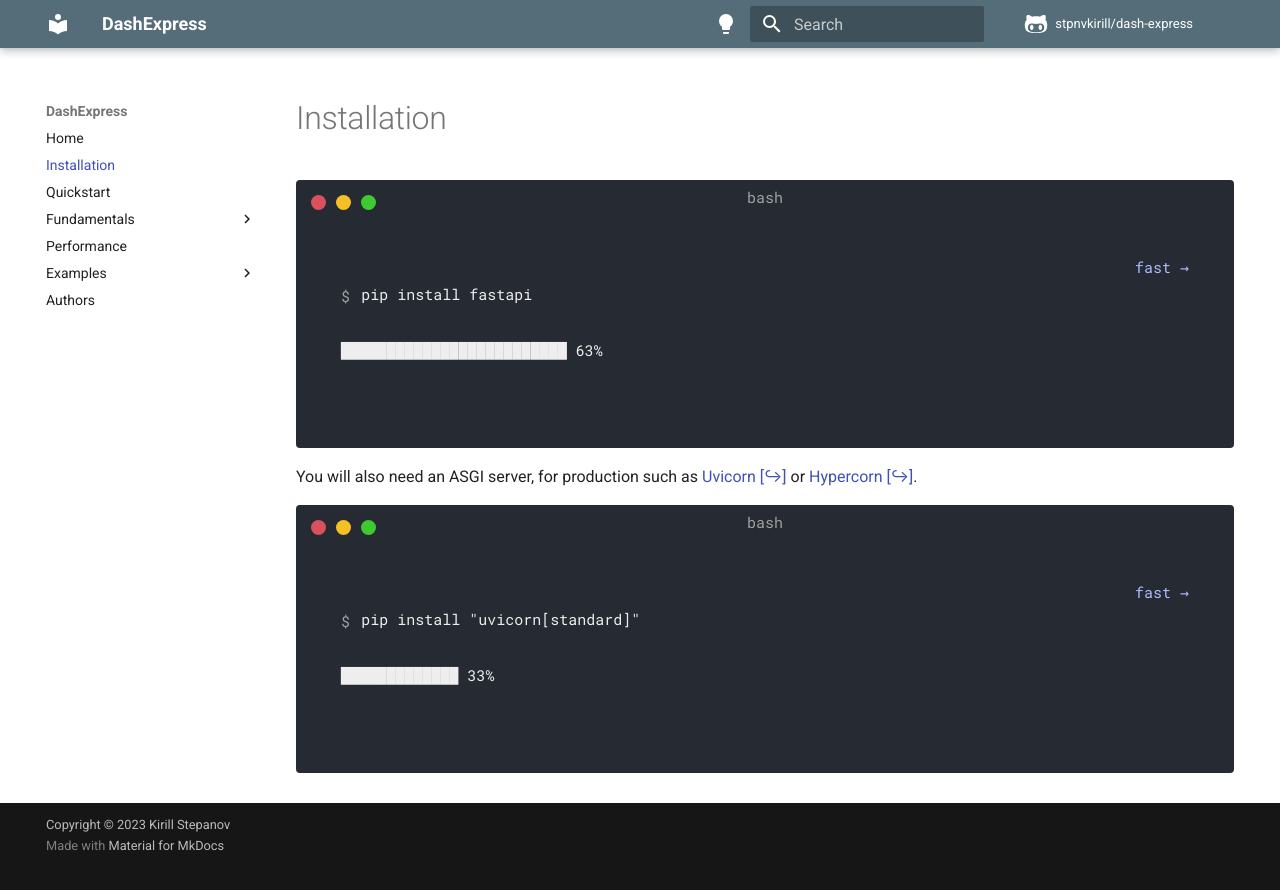
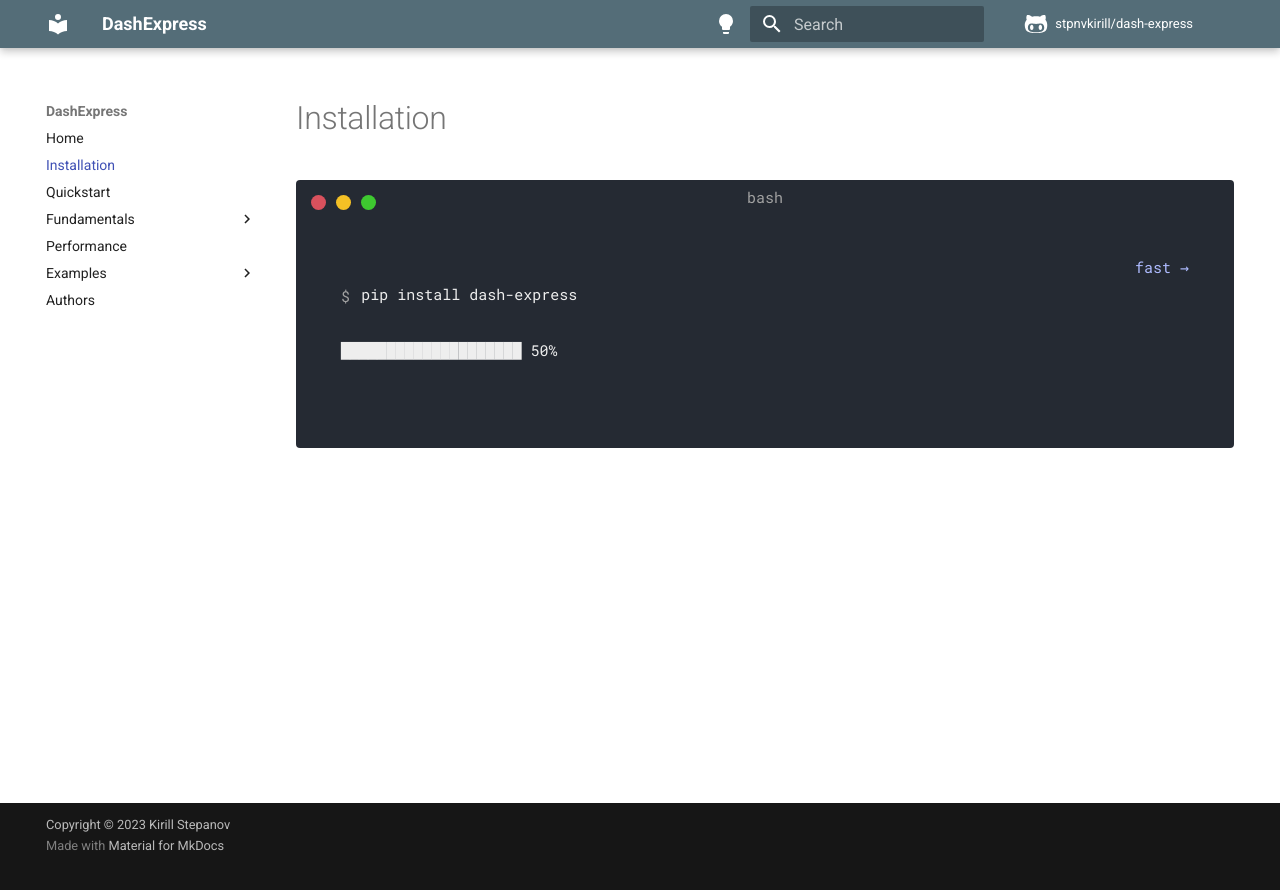
Before and after one commit to stpnvkirill/dash-express, an MkDocs documentation site: the page built from docs/installation.md, in a window 1280 px wide. Shown: the top 890 px of the page. Built offline with MkDocs 1.6.1 and Material for MkDocs 9.7.7, drawn with Linux system fonts in a browser that asks for light colours; comment, search, counter and statistics services are not loaded.

````diff
--- a/docs/installation.md
+++ b/docs/installation.md
@@ -3,21 +3,9 @@
 <div class="termy">
 
 ```console
-$ pip install fastapi
+$ pip install dash-express
 
 ---> 100%
 ```
 
 </div>
-
-You will also need an ASGI server, for production such as <a href="https://www.uvicorn.org" class="external-link" target="_blank">Uvicorn</a> or <a href="https://github.com/pgjones/hypercorn" class="external-link" target="_blank">Hypercorn</a>.
-
-<div class="termy">
-
-```console
-$ pip install "uvicorn[standard]"
-
----> 100%
-```
-
-</div>
--- /dev/null
+++ b/requirements_docs.txt
@@ -0,0 +1 @@
+mkdocs-material
````
Also changed, not shown: README.md (+28 -3 lines), docs/index.md (+11 -14 lines).
